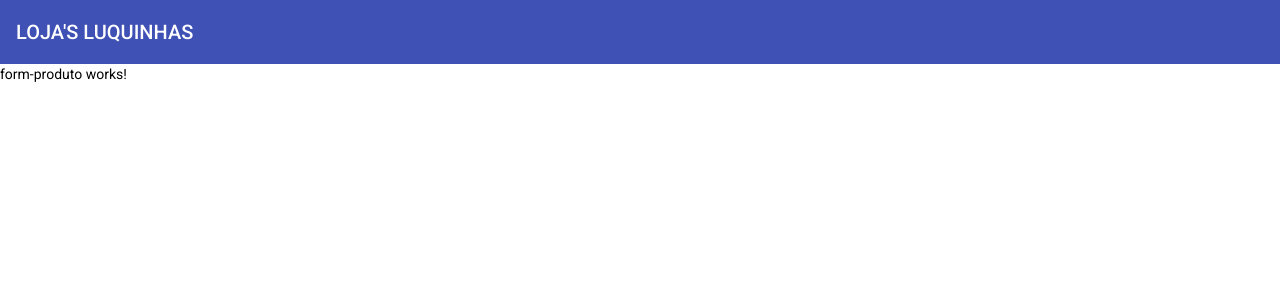
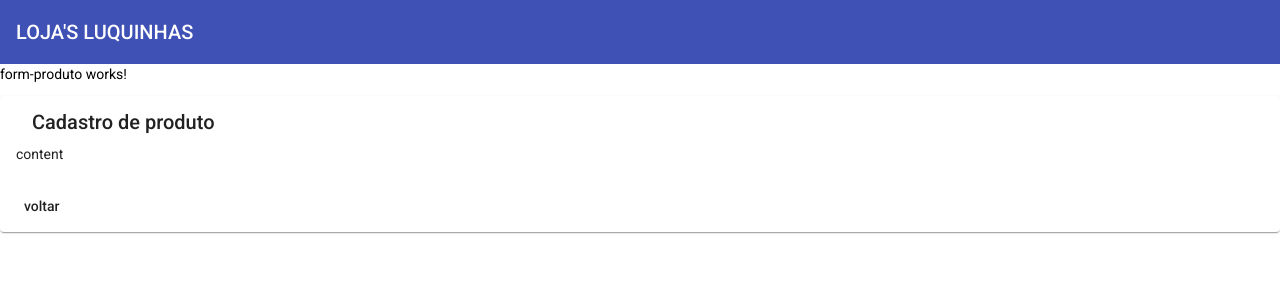
Before and after one commit to lucasvmramos/front-loja, an Angular app: page /cadastrarproduto in a window 1280 px wide. Shown: the top 300 px of the page. Built offline with nearby package versions, Linux system fonts and the light colour scheme.

Commit message:
inicio da construcao do formulario de cadastro de produto

```diff
--- a/src/app/component/form-produto/form-produto.component.html
+++ b/src/app/component/form-produto/form-produto.component.html
@@ -1 +1,12 @@
 <p>form-produto works!</p>
+<mat-card>
+    <mat-card-header>
+        <mat-card-title>Cadastro de produto</mat-card-title>
+    </mat-card-header>
+    <mat-card-content>
+        content
+    </mat-card-content>
+    <mat-card-actions>
+        <button routerLink="" mat-button>voltar</button>
+        </mat-card-actions>
+</mat-card>
```
